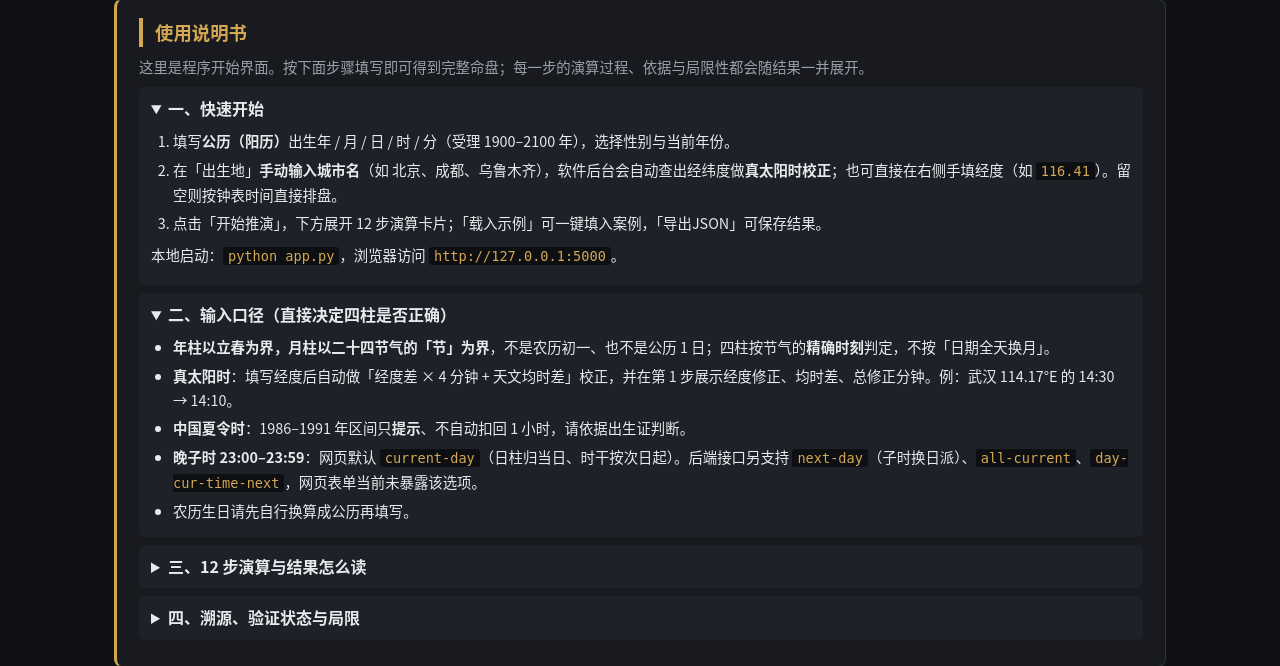
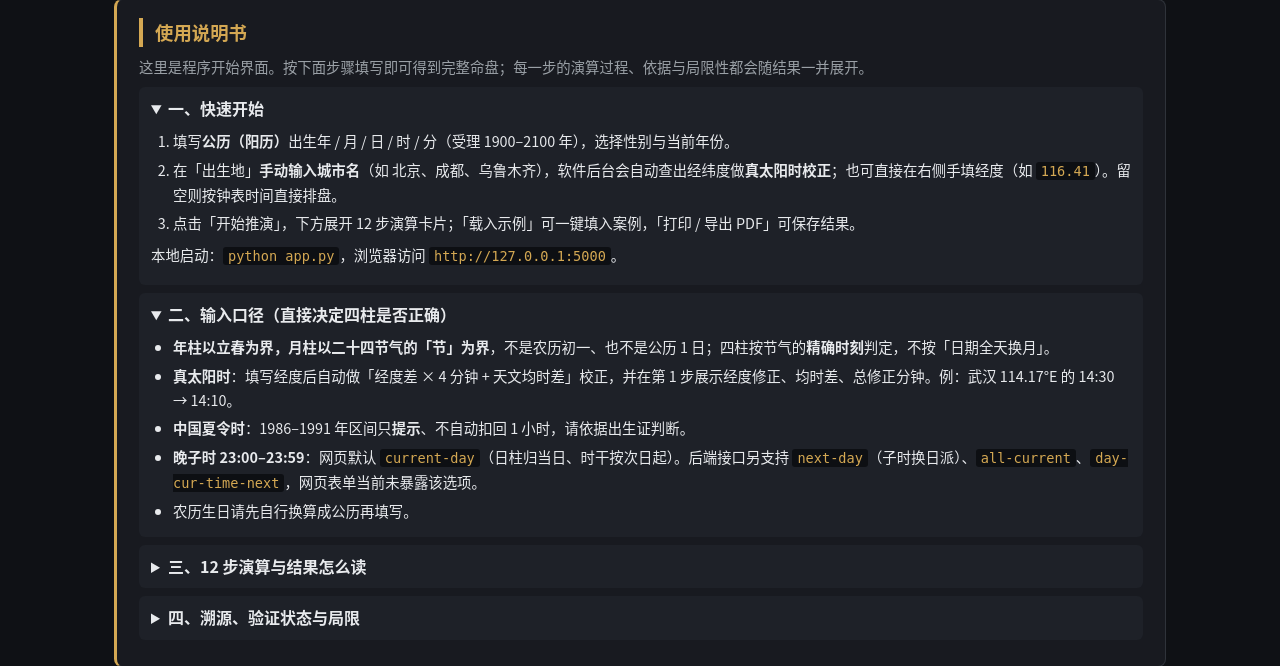
Before and after one commit to GeorgeZhu108/ziping-bazi, a Flask app: page / in a window 1280 px wide. Shown: the part 216-882 px from the top of the page. Run offline with Flask 3, Linux system fonts and the light colour scheme.

Commit message:
docs(web): 移除遗留的JSON导出表述，手册与README统一为打印/导出PDF

```diff
--- a/templates/index.html
+++ b/templates/index.html
@@ -22,7 +22,7 @@
                 <ol>
                     <li>填写<strong>公历（阳历）</strong>出生年 / 月 / 日 / 时 / 分（受理 1900–2100 年），选择性别与当前年份。</li>
                     <li>在「出生地」<strong>手动输入城市名</strong>（如 北京、成都、乌鲁木齐），软件后台会自动查出经纬度做<strong>真太阳时校正</strong>；也可直接在右侧手填经度（如 <code>116.41</code>）。留空则按钟表时间直接排盘。</li>
-                    <li>点击「开始推演」，下方展开 12 步演算卡片；「载入示例」可一键填入案例，「导出JSON」可保存结果。</li>
+                    <li>点击「开始推演」，下方展开 12 步演算卡片；「载入示例」可一键填入案例，「打印 / 导出 PDF」可保存结果。</li>
                 </ol>
                 <p>本地启动：<code>python app.py</code>，浏览器访问 <code>http://127.0.0.1:5000</code>。</p>
             </details>
```
Also changed, not shown: README.md.
